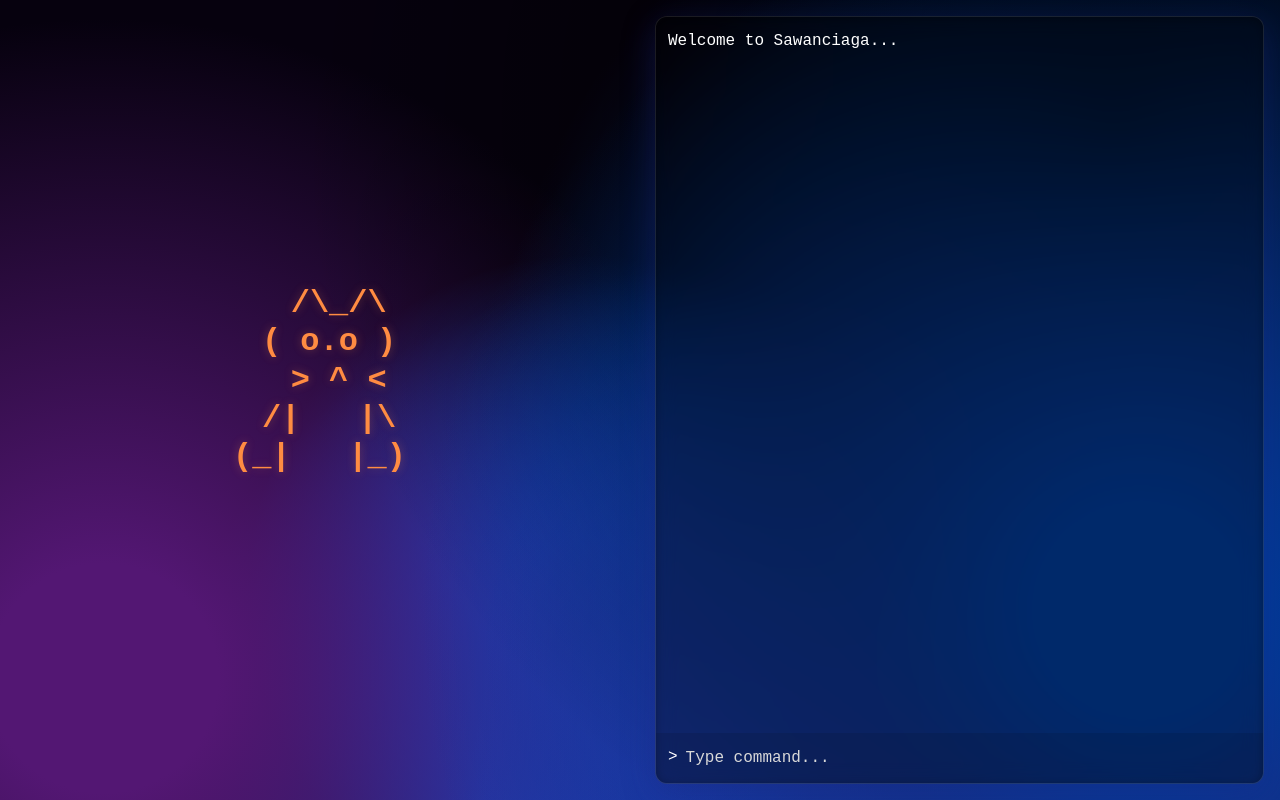
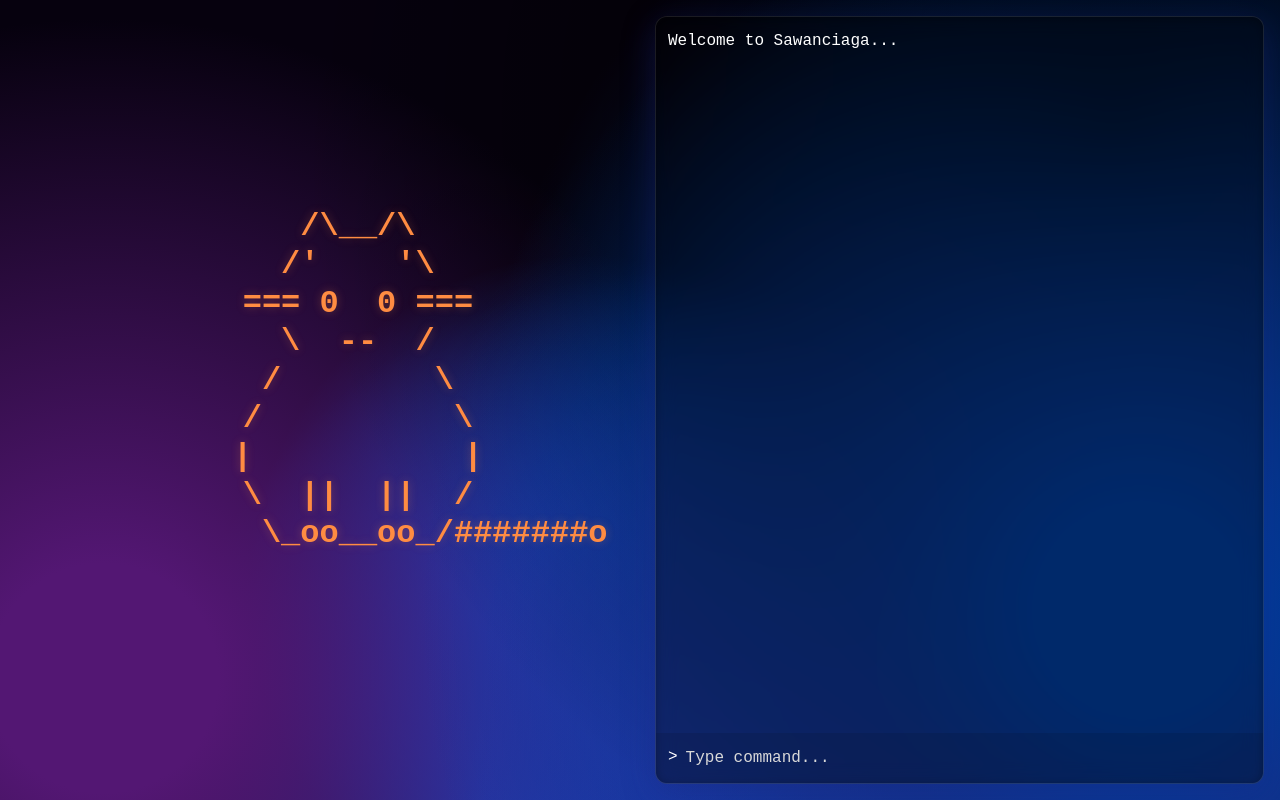
Before and after one commit to wasyl078/sawanciaga-v3, a Vue app: page / in a window 1280 px wide. Built offline with nearby package versions, Linux system fonts and the light colour scheme.

Commit message:
Better ascii cat

```diff
--- a/src/components/AsciiCat.vue
+++ b/src/components/AsciiCat.vue
@@ -5,11 +5,15 @@
 <template>
   <div class="ascii-cat-container">
     <pre class="ascii-cat">
-  /\_/\
- ( o.o )
-  > ^ <
- /|   |\
-(_|   |_)
+    /\__/\
+    /'    '\
+    === 0  0 ===
+    \  --  /
+    /        \
+    /          \
+    |           |
+    \  ||  ||  /
+            \_oo__oo_/#######o
     </pre>
   </div>
 </template>
```
